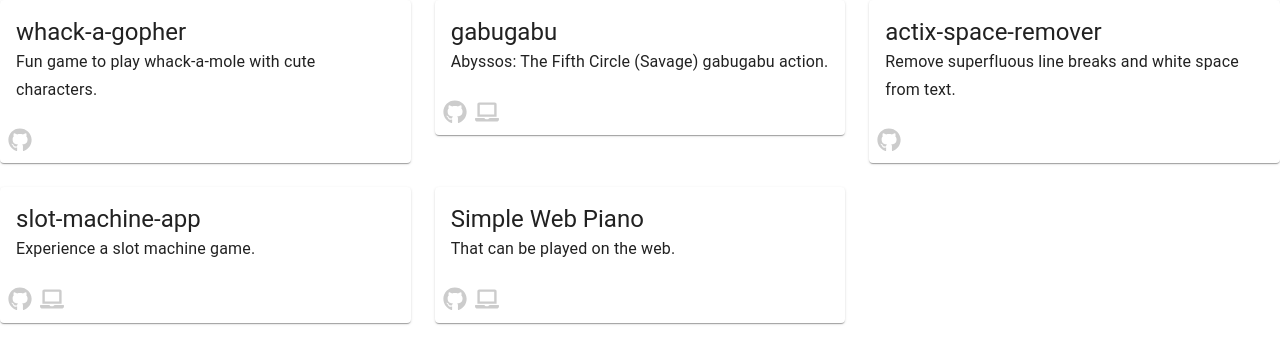
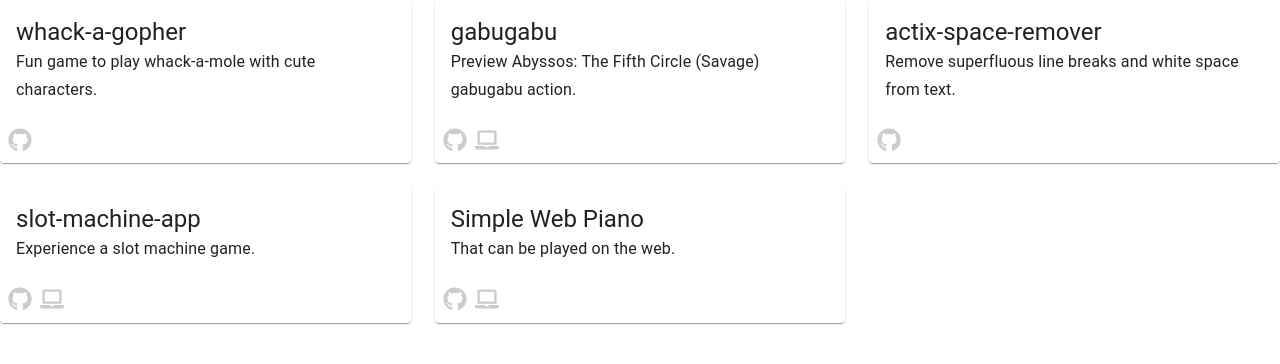
Before and after one commit to yuu-sky20/portfolio, a Next.js app: page /contents/products in a window 1280 px wide. Shown: the top 364 px of the page. Built offline with nearby package versions, Linux system fonts and the light colour scheme.

Commit message:
change comment

```diff
--- a/pages/contents/products.tsx
+++ b/pages/contents/products.tsx
@@ -22,7 +22,7 @@ const allProducts: Array<[productUrl, githubUrl, youtubeUrl, title, comment]> =
         "https://github.com/yuu-sky20/gabugabu",
         "",
         "gabugabu",
-        "Abyssos: The Fifth Circle (Savage) gabugabu action."
+        "Preview Abyssos: The Fifth Circle (Savage) gabugabu action."
     ],
     [
         "",
```
Also changed, not shown: 2 other files (tests, documents, lock files or other folders).
